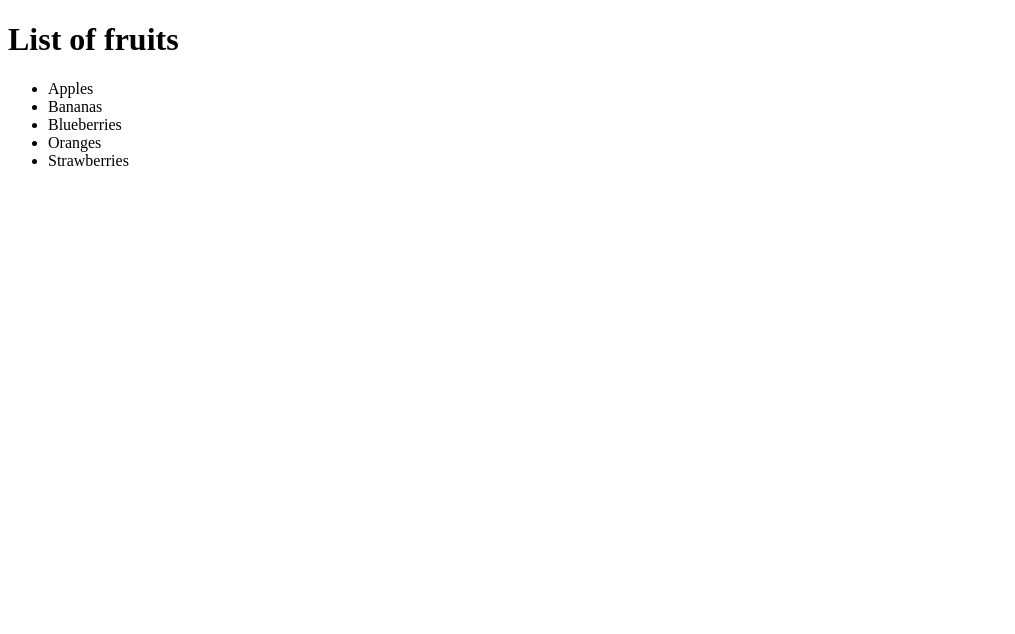
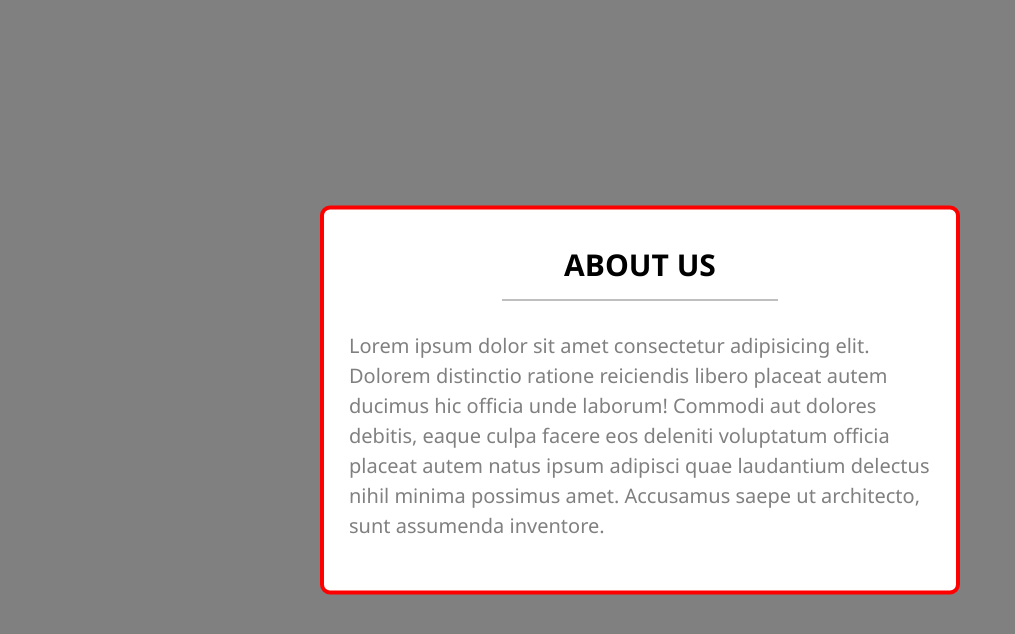
Before and after one commit to Kerekesh/sk-training, a plain HTML site: page task5/index.html in a window 1280 px wide. Shown: the whole page, without its empty margins (0-1015 px from the left). Drawn offline with Linux system fonts and the light colour scheme.

Commit message:
added to repo tasks

```diff
--- /dev/null
+++ b/css/reset.css
@@ -0,0 +1,48 @@
+/* http://meyerweb.com/eric/tools/css/reset/
+   v2.0 | 20110126
+   License: none (public domain)
+*/
+
+html, body, div, span, applet, object, iframe,
+h1, h2, h3, h4, h5, h6, p, blockquote, pre,
+a, abbr, acronym, address, big, cite, code,
+del, dfn, em, img, ins, kbd, q, s, samp,
+small, strike, strong, sub, sup, tt, var,
+b, u, i, center,
+dl, dt, dd, ol, ul, li,
+fieldset, form, label, legend,
+table, caption, tbody, tfoot, thead, tr, th, td,
+article, aside, canvas, details, embed,
+figure, figcaption, footer, header, hgroup,
+menu, nav, output, ruby, section, summary,
+time, mark, audio, video {
+	margin: 0;
+	padding: 0;
+	border: 0;
+	font-size: 100%;
+	font: inherit;
+	vertical-align: baseline;
+}
+/* HTML5 display-role reset for older browsers */
+article, aside, details, figcaption, figure,
+footer, header, hgroup, menu, nav, section {
+	display: block;
+}
+body {
+	line-height: 1;
+}
+ol, ul {
+	list-style: none;
+}
+blockquote, q {
+	quotes: none;
+}
+blockquote:before, blockquote:after,
+q:before, q:after {
+	content: '';
+	content: none;
+}
+table {
+	border-collapse: collapse;
+	border-spacing: 0;
+}
--- a/task1/css/style.css
+++ b/task1/css/style.css
@@ -4,25 +4,11 @@
     text-transform: uppercase;
 }
 .text::before, .text::after {
-    content: "Lorem ipsum dolor, sit amet consectetur adipisicing elit.";
+    content: "«";
     font-size: 1.5em;
     font-family: 'Lato', sans-serif;
+    color: red;
 }
-
-h1 {
-    font-family: sans-serif;
-    font-weight: bold;
+.text::after {
+    content: "»";
 }
-li {
-    list-style-type: square;
-    font-family: sans-serif;
-    margin: 5px;
-}
-ul li:first-child {
-    color: rgb(255, 0, 157);
-    font-weight: bold;
-}
-ul li:nth-child(5) {
-    color: greenyellow;
-    font-style: italic;
-}
--- a/task2/css/style.css
+++ b/task2/css/style.css
@@ -0,0 +1,17 @@
+h1 {
+    font-family: sans-serif;
+    font-weight: bold;
+}
+li {
+    list-style-type: square;
+    font-family: sans-serif;
+    margin: 5px;
+}
+ul li:first-child {
+    color: rgb(255, 0, 157);
+    font-weight: bold;
+}
+ul li:nth-child(5) {
+    color: rgb(82, 255, 47);
+    font-style: italic;
+}
--- a/task5/css/style.css
+++ b/task5/css/style.css
@@ -0,0 +1,30 @@
+body {
+    background-color: gray;
+    font-family: 'Segoe UI', Tahoma, Geneva, Verdana, sans-serif
+}
+.box {
+    position: absolute;
+    top: 50%;
+    left: 50%;
+    transform: translate(-50%, -50%);
+    background-color: white;
+    border: 4px solid red;
+    border-radius: 10px;
+    padding: 20px;
+}
+h1 {
+    width: 40%;
+    padding: 20px;
+    margin: 0px auto;
+    font-size: 30px;
+    text-transform: uppercase;
+    font-weight: bold;
+    text-align: center;
+    border-bottom: 1px solid gray;
+}
+.text {
+    font-size: 20px;
+    margin: 30px 5px;
+    color: gray;
+    line-height: 30px;
+}
--- a/task5/index.html
+++ b/task5/index.html
@@ -1,20 +1,26 @@
 <!DOCTYPE html>
 <html lang="en">
+
 <head>
     <meta charset="UTF-8">
     <meta http-equiv="X-UA-Compatible" content="IE=edge">
     <meta name="viewport" content="width=device-width, initial-scale=1.0">
     <title>Document</title>
+    <link rel="stylesheet" href="../css/reset.css">
     <link rel="stylesheet" href="css/style.css">
 </head>
+
 <body>
-    <h1>List of fruits</h1>
-    <ul>
-        <li>Apples</li>
-        <li>Bananas</li>
-        <li>Blueberries</li>
-        <li>Oranges</li>
-        <li>Strawberries</li>
-    </ul>
+    <div class="box">
+        <h1>About us</h1>
+        <p class="text">Lorem ipsum dolor sit amet consectetur adipisicing elit. Dolorem distinctio ratione reiciendis
+            libero placeat
+            autem ducimus hic officia unde laborum! Commodi aut dolores debitis, eaque culpa facere eos deleniti
+            voluptatum
+            officia placeat autem natus ipsum adipisci quae laudantium delectus nihil minima possimus amet. Accusamus
+            saepe
+            ut architecto, sunt assumenda inventore.</p>
+    </div>
 </body>
+
 </html>
```
Also changed, not shown: task1/index.html (+3 -2 lines), task2/index.html (+1 -0 lines), task3/css/style.css (+20 -0 lines), task3/index.html (+10 -8 lines), task4/css/style.css (+34 -0 lines), task4/index.html (+7 -8 lines).
